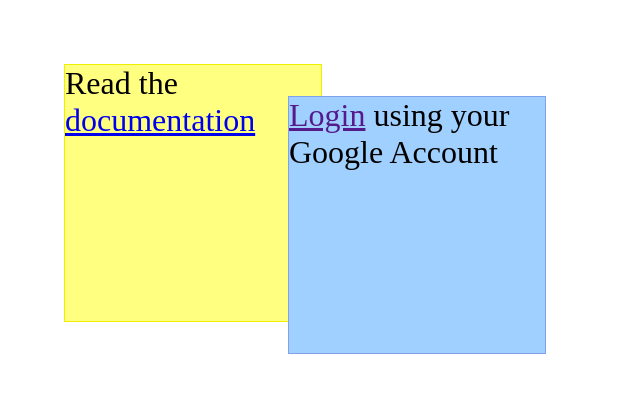
After one commit to denilsonsa/stickynotewall, a Python web app: template templates/index.html in a window 1280 px wide. The commit adds this page. Shown: the top 393 px of the page, without its empty margins (0-640 px from the left). Run offline with Jinja, Linux system fonts and the light colour scheme; the template is opened without the code that fills it, so the values that code supplies are empty.

Commit message:
Started adding support for index and documentation pages. Way too simple. And ugly.

```diff
--- /dev/null
+++ b/static/css/static_pages.css
@@ -0,0 +1,74 @@
+@charset "UTF-8";
+
+html, body {
+	margin: 0;
+	padding: 0;
+}
+
+a img {
+	border: 0;
+}
+
+
+.logout {
+	position: absolute;
+	top: 0;
+	right: 0;
+	z-index: 10;
+	white-space: nowrap;
+
+	padding: 0.25em 0.5em;
+	font-family: sans-serif;
+}
+.logout a {
+	text-decoration: none;
+}
+.logout a:active,
+.logout a:hover {
+	text-decoration: underline;
+}
+
+
+/* This style is based on "wall.css", but is just for the homepage.  */
+
+.note {
+	position: absolute;
+	border-width: 1px;
+	border-style: solid;
+
+	font-size: 2em;
+
+	overflow: hidden;
+}
+.note.documentation {
+	background: #FFFF80;
+	border: 1px solid #EEEE00;
+	color: black;
+
+	top: 2em;
+	left: 2em;
+	width: 8em;
+	height: 8em;
+}
+.note.login {
+	background: #A0D0FF;
+	border: 1px solid #80A0EE;
+	color: black;
+
+	top: 3em;
+	left: 9em;
+	width: 8em;
+	height: 8em;
+}
+.note.back {
+	background: #A0FFA0;
+	border: 1px solid #80EE80;
+	color: black;
+
+	font-size: 1em;
+
+	top: 0;
+	left: 0;
+	width: 4em;
+	height: 2em;
+}
--- a/static/css/wall.css
+++ b/static/css/wall.css
@@ -7,10 +7,6 @@
 
 a img {
 	border: 0;
-}
-
-input[type=number] {
-	width: 5em;
 }
 
 
--- /dev/null
+++ b/templates/index.html
@@ -0,0 +1,23 @@
+<!DOCTYPE html>
+{# vi:set filetype=htmldjango : #}
+<html>
+<head>
+
+<meta http-equiv="Content-Type" content="text/html; charset=UTF-8">
+
+<title>Sticky Note Wall</title>
+<link type="text/css" rel="stylesheet" href="/css/static_pages.css">
+
+</head>
+<body>
+
+<div class="note documentation">
+	Read the <a href="/help">documentation</a>
+</div>
+
+<div class="note login">
+	<a href="{{ login_url }}">Login</a> using your Google Account
+</div>
+
+</body>
+</html>
```
Also changed, not shown: app.yaml (+13 -0 lines), main.py (+27 -11 lines), templates/help.html (added, +23 -0 lines).
